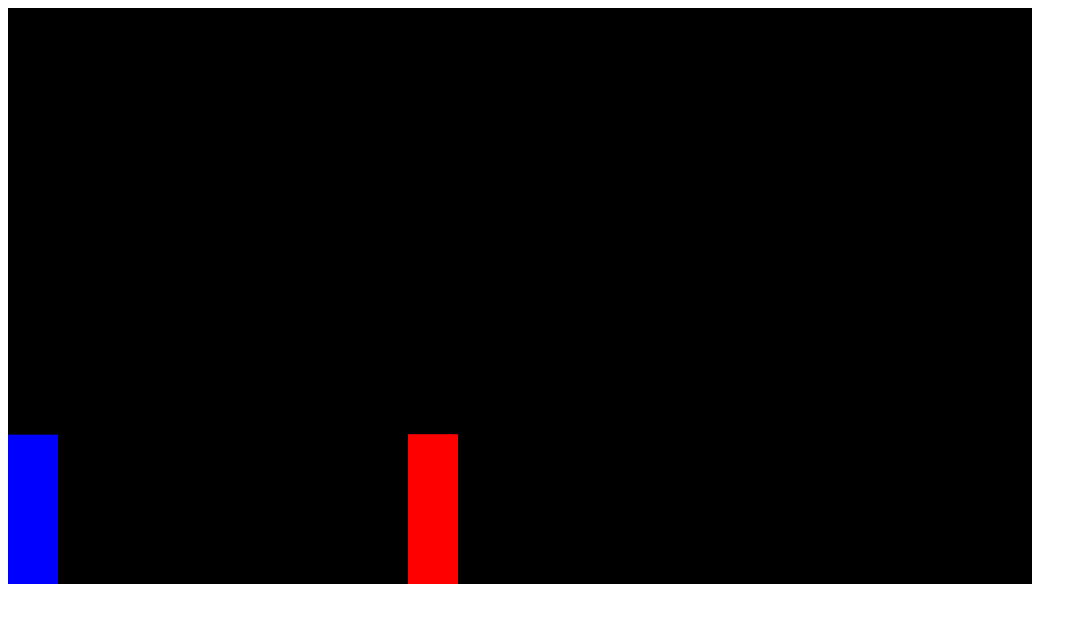
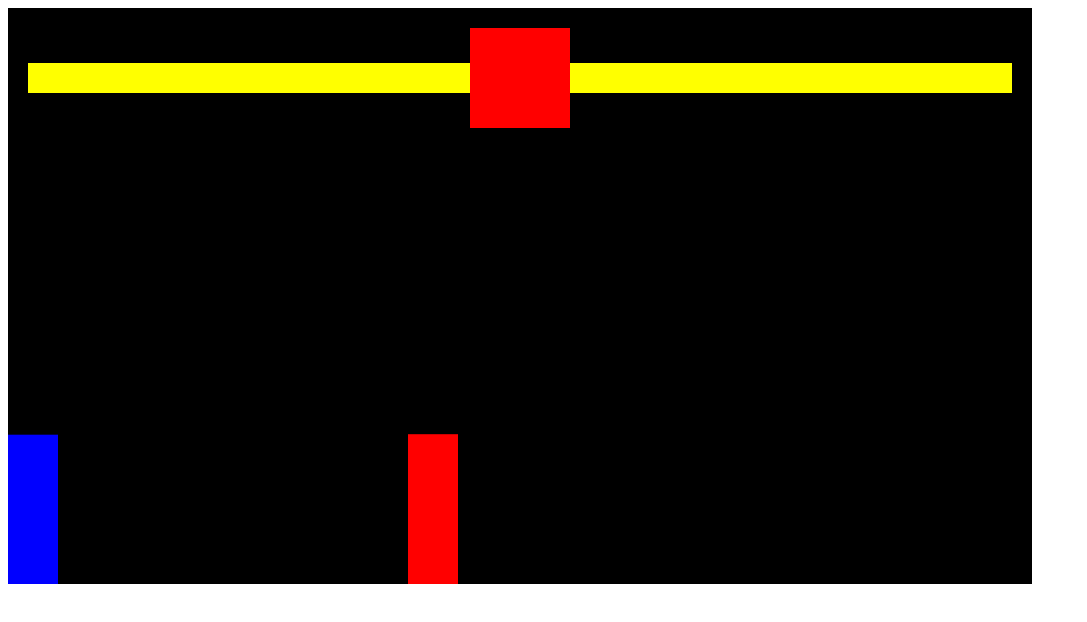
Before and after one commit to cotnals99/javaScript_game-Fighting, a plain HTML site: page index.html in a window 1280 px wide. Shown: the whole page, without its empty margins (0-1087 px from the left). Drawn offline with Linux system fonts and the light colour scheme.

Commit message:
Basic Status Bar  Design&Setting

```diff
--- a/index.html
+++ b/index.html
@@ -1,4 +1,24 @@
-<canvas></canvas>
+<head>
+    <style>
+        *{
+            box-sizing: border-box;
+        }
+    </style>
+</head>
+
+<body>
+    <div style="position: relative; display: inline-block;">
+        <div style="position: absolute; display: flex; width: 100%; align-items: center; padding: 20px;">
+            <!-- player health -->
+            <div style="background-color: yellow; height: 30px; width: 100%"></div>
+            <!-- timer -->
+            <div style="background-color: red; height: 100px; width: 100px; flex-shrink: 0;"></div>
+            <!-- enemy health -->
+            <div style="background-color: yellow; height: 30px; width: 100%"></div>
+        </div>
+        <canvas></canvas>
+    </div>
 
 
-<script src="index.js"></script>
+    <script src="index.js"></script>
+</body>
```
